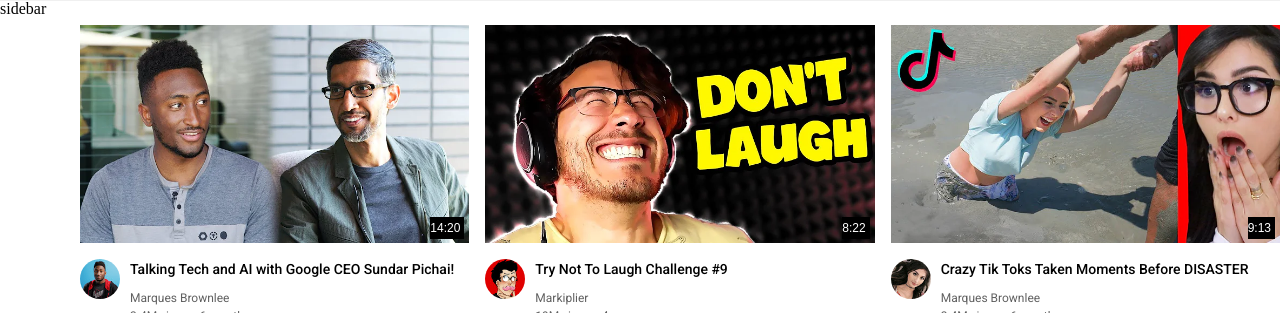
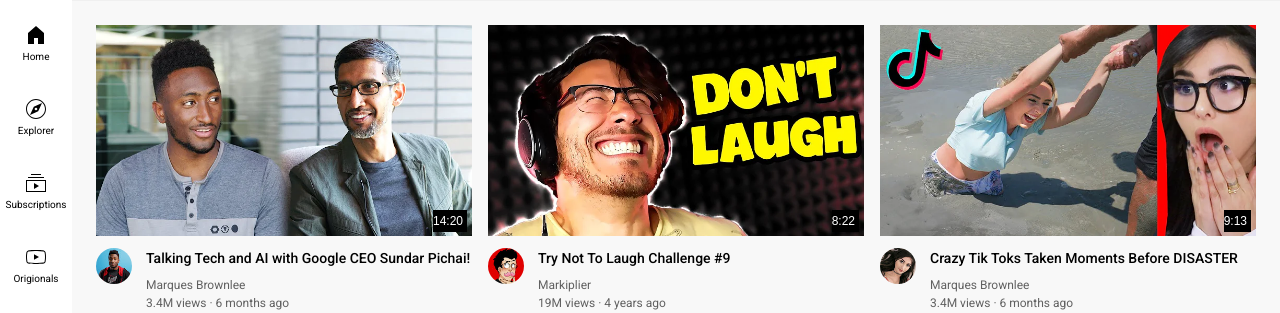
Before and after one commit to henepo/hnpo1, a plain HTML site: page index.html in a window 1280 px wide. Shown: the part 55-368 px from the top of the page. Drawn offline with Linux system fonts and the light colour scheme.

Commit message:
Add files via upload

```diff
--- a/index.html
+++ b/index.html
@@ -34,6 +34,7 @@
 
           <button class="search-button">
             <img  class= "search-icon" src="icons\search.svg">
+            <div class="tooltip">Search</div>
           </button>
 
          <button class="voice-search-button">
@@ -55,7 +56,31 @@
       </div>
 
       <div class="sidebar">
-        sidebar
+        <div class="sidebar-link">
+          <img src="icons\home.svg">
+          <div>Home</div>
+        </div>
+        <div class="sidebar-link">
+          <img src="icons\explore.svg">
+          <div>Explorer</div>
+        </div>
+        <div class="sidebar-link">
+          <img src="icons\subscriptions.svg">
+          <div>Subscriptions</div>
+       </div>
+        <div class="sidebar-link">
+          <img src="icons\originals.svg">
+          <div>Origionals</div>
+      </div>
+        <div class="sidebar-link">
+         <img src="icons\youtube-music.svg">
+         <div>YouTube Music</div>
+         <div></div>
+      </div>
+        <div class="sidebar-link">
+          <img src="icons\library.svg">
+          <div>Library</div>
+      </div>
       </div>
 
       <div class="video-grid">
--- a/styles/general.css
+++ b/styles/general.css
@@ -8,5 +8,7 @@ p{
 body {
     margin: 0;
     padding-top: 80px;
-    padding-left: 80px;
+    padding-left: 96px;
+    padding-right: 24px;
+    background-color: rgb(248,248,248);
 }
--- a/styles/header.css
+++ b/styles/header.css
@@ -71,14 +71,32 @@ font-size: 16 px;
     margin-left: -1px;
     margin-right: 10px;
 
+    position: relative;
+}
+.search-button .tooltip{
+    position: absolute;
+    background-color: grey;
 
+    color:white;
+    padding-top: 4px;
+    padding-bottom: 4px;
+    padding-left: 8px;
+    padding-right: 8px;
+    border-radius: 2px;
+    font-size: 12px;
+    bottom: -30px;
+    opacity: 0;
+    transition: opacity 0.15s;
+    pointer-events: none;
+}
+.search-button:hover .tooltip {
+    opacity: 1;
+}
 
-
-}
-.search-icon{
+.search-icon {
     height: 25px;
     margin-top: 4px;
-}
+    }
 
  .voice-search-button {
     height: 40px;
@@ -86,9 +104,6 @@ font-size: 16 px;
     border-radius: 20px;
     border: none;
     background-color: rgb(245,245,245);
-
-
-
  }
 
  .voice-search-icon{
--- a/styles/sidebar.css
+++ b/styles/sidebar.css
@@ -5,5 +5,29 @@
     top: 55px;
     background-color: white;
     width: 72px;
+    z-index: 200;
+    padding-top: 5px;
 
 }
+.sidebar-link{
+    height: 74px;
+    display: flex;
+    justify-content: center;
+    align-items: center;
+    flex-direction: column;
+    cursor: pointer;
+
+}
+.sidebar-link:hover{
+    background-color: rgb(235,235,235);
+
+}
+.sidebar-link img{
+    height: 24px;
+    margin-bottom: 4px;
+}
+.sidebar-link div{
+    font-family: Roboto,Arial;
+    font-size: 10px;
+
+}
--- a/styles/video.css
+++ b/styles/video.css
@@ -10,7 +10,7 @@
         font-size: 14px;
         font-weight: 500;
         line-height: 20px;
-        margin-bottom: 12px;
+        margin-bottom: 10px;
     }
 
       .video-info-grid{
@@ -19,12 +19,12 @@
       }
 
       .profile-picture{
-        width: 40px;
+        width: 36px;
         border-radius: 50px;
 
       }
       .thumbnail-row {
-        margin-bottom: 12px;
+        margin-bottom: 8px;
         position: relative;
 
       }
```
Also changed, not shown: icons/explore.svg (added), icons/home.svg (added), icons/library.svg (added), icons/originals.svg (added), icons/subscriptions.svg (added), icons/youtube-music.svg (added).
